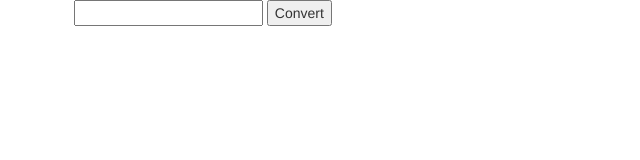
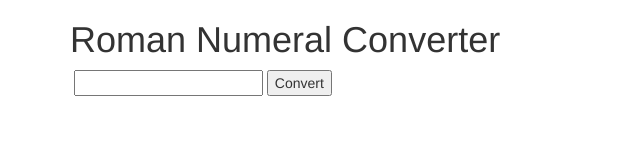
Before and after one commit to Sommersette/roman-numerals, a plain HTML site: page index.html in a window 1280 px wide. Shown: the whole page, without its empty margins (0-640 px from the left). Drawn offline with nearby package versions, Linux system fonts and the light colour scheme.

Commit message:
edit README, adjust file spacing and indentation

```diff
--- a/index.html
+++ b/index.html
@@ -1,7 +1,6 @@
 <!DOCTYPE html>
 <html>
   <head>
-    <meta charset="utf-8">
     <title>Roman Numerals Converter</title>
     <link href="https://maxcdn.bootstrapcdn.com/bootstrap/3.3.7/css/bootstrap.min.css" rel="stylesheet" integrity="sha384-BVYiiSIFeK1dGmJRAkycuHAHRg32OmUcww7on3RYdg4Va+PmSTsz/K68vbdEjh4u" crossorigin="anonymous">
     <link rel="stylesheet" href="css/styles.css" media="screen" type="text/css" charset="utf-8">
@@ -10,14 +9,13 @@
   </head>
   <body>
     <div class="container">
+      <h1>Roman Numeral Converter</h1>
       <form id="roman" action="index.html" method="post">
         <label for="roman-input"></label>
         <input id="roman-input" type="text">
         <button type="submit" name="button">Convert</button>
       </form>
-      <div id="roman-output">
-
-      </div>
+      <div id="roman-output"></div>
     </div>
   </body>
 </html>
```
Also changed, not shown: 1 other file.
